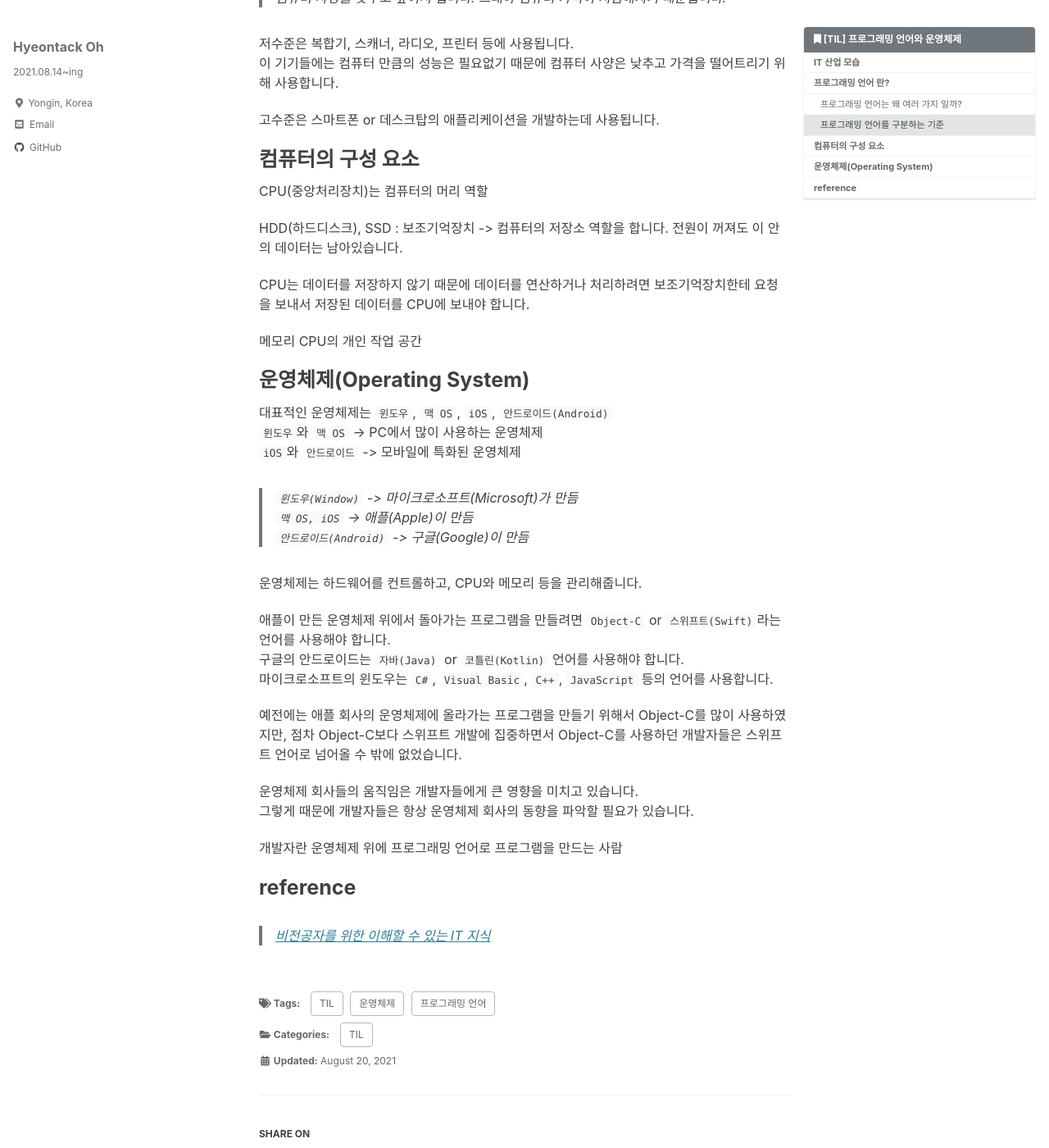
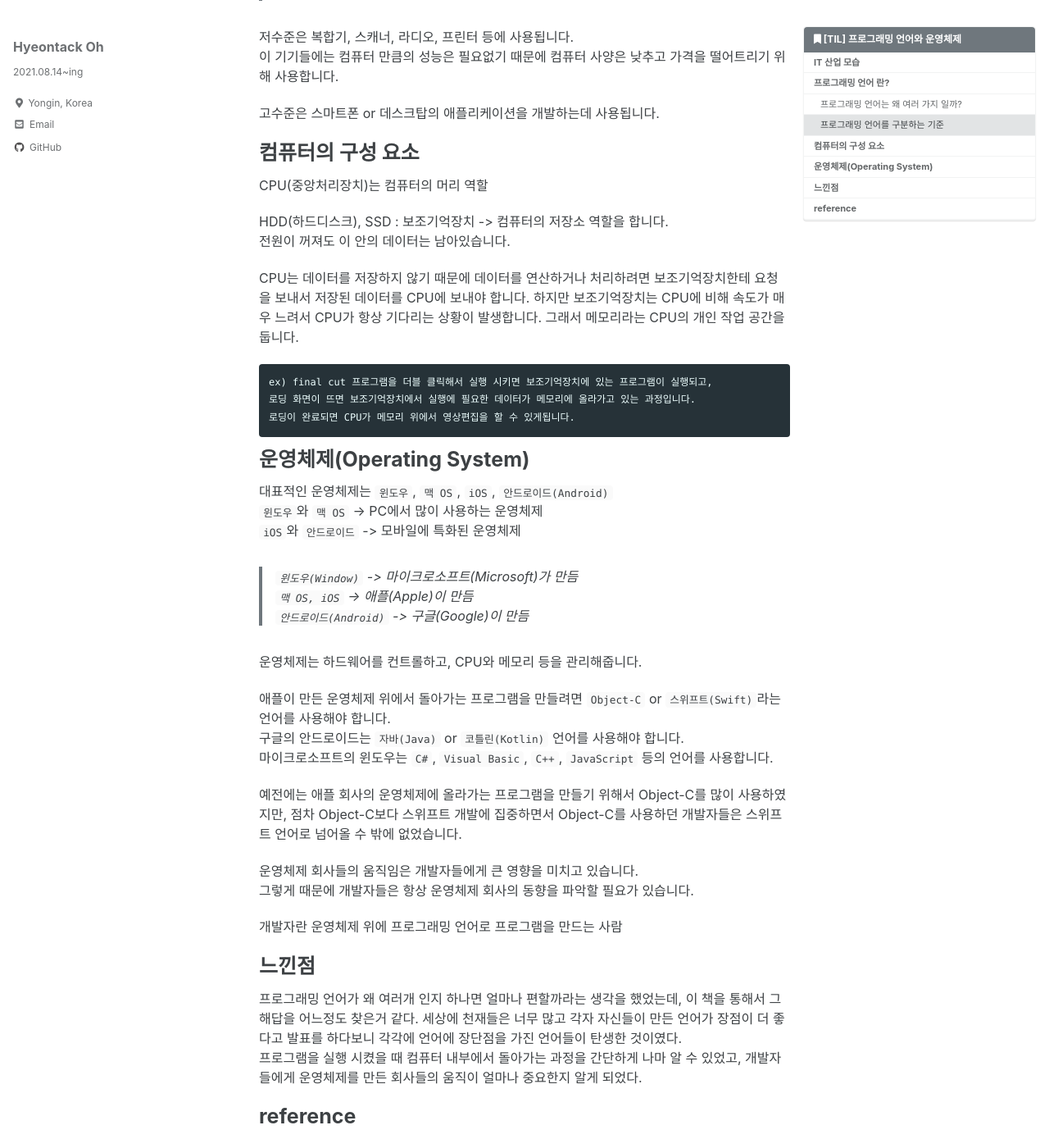
Before and after one commit to hyeontack5/hyeontack5.github.io, a Jekyll site: the page built from _posts/TIL/2021-08-20-[TIL] 프로그래밍 언어와 운영체제.md, in a window 1280 px wide and 1400 px high, scrolled down 1501 px. Shown: the whole window at 82% size. Built offline with Jekyll 4.4.1, drawn with Linux system fonts in a browser that asks for light colours; cached includes are drawn as plain includes; some of the changed text lies outside the part shown.

Commit message:
Docs: 내용 추가

````diff
--- a/_posts/TIL/2021-08-20-[TIL] 프로그래밍 언어와 운영체제.md
+++ b/_posts/TIL/2021-08-20-[TIL] 프로그래밍 언어와 운영체제.md
@@ -5,6 +5,7 @@ categories:
   - TIL
 tags:
   - TIL
+  - 비전공자를 위한 이해할 수 있는 IT 지식
   - 프로그래밍 언어
   - 운영체제
 toc: true
@@ -29,7 +30,7 @@ IT 산업은 발전 속도가 매우 빠르기 때문에 처음 부터 완성된
 
 정리하자면, 개발자는 자바, 스위프트, 파이썬, 루비 등 프로그래밍 언어로 컴파일러에게 명령을 주면 컴파일러는 기계어인 0과 1로 변환해 컴퓨터에 전달합니다.
 
-![TIL_1](/images/프로그래밍 언어와 컴파일러.png)
+<img src="/images/프로그래밍 언어와 컴파일러.png" width="600" height="500"/>
 
 프로그래밍 언어로 문서 작성을 쉽게 해주는 도구가
 <br>**IDE(Integrated Development Environment) 통합개발환경**이라고 부릅니다.
@@ -69,11 +70,17 @@ IT 산업은 발전 속도가 매우 빠르기 때문에 처음 부터 완성된
 CPU(중앙처리장치)는 컴퓨터의 머리 역할
 
 HDD(하드디스크), SSD : 보조기억장치 -> 컴퓨터의 저장소 역할을 합니다.
-전원이 꺼져도 이 안의 데이터는 남아있습니다.
+<br>전원이 꺼져도 이 안의 데이터는 남아있습니다.
 
 CPU는 데이터를 저장하지 않기 때문에 데이터를 연산하거나 처리하려면 보조기억장치한테 요청을 보내서 저장된 데이터를 CPU에 보내야 합니다.
+하지만 보조기억장치는 CPU에 비해 속도가 매우 느려서 CPU가 항상 기다리는 상황이 발생합니다.
+그래서 메모리라는 CPU의 개인 작업 공간을 둡니다.
 
-메모리 CPU의 개인 작업 공간
+```
+ex) final cut 프로그램을 더블 클릭해서 실행 시키면 보조기억장치에 있는 프로그램이 실행되고,
+로딩 화면이 뜨면 보조기억장치에서 실행에 필요한 데이터가 메모리에 올라가고 있는 과정입니다.
+로딩이 완료되면 CPU가 메모리 위에서 영상편집을 할 수 있게됩니다.
+```
 
 # 운영체제(Operating System)
 
@@ -99,6 +106,11 @@ CPU는 데이터를 저장하지 않기 때문에 데이터를 연산하거나
 
 개발자란 운영체제 위에 프로그래밍 언어로 프로그램을 만드는 사람
 
+# 느낀점
+
+프로그래밍 언어가 왜 여러개 인지 하나면 얼마나 편할까라는 생각을 했었는데, 이 책을 통해서 그 해답을 어느정도 찾은거 같다. 세상에 천재들은 너무 많고
+각자 자신들이 만든 언어가 장점이 더 좋다고 발표를 하다보니 각각에 언어에 장단점을 가진 언어들이 탄생한 것이였다.
+<br>프로그램을 실행 시켰을 때 컴퓨터 내부에서 돌아가는 과정을 간단하게 나마 알 수 있었고, 개발자들에게 운영체제를 만든 회사들의 움직이 얼마나 중요한지 알게 되었다.
 # reference
 
 > [비전공자를 위한 이해할 수 있는 IT 지식](https://www.aladin.co.kr/shop/wproduct.aspx?ItemId=246064543)
````
